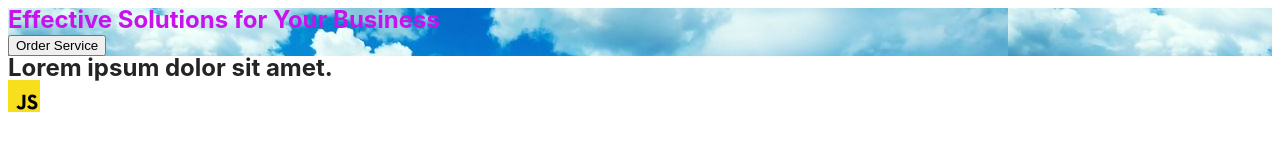
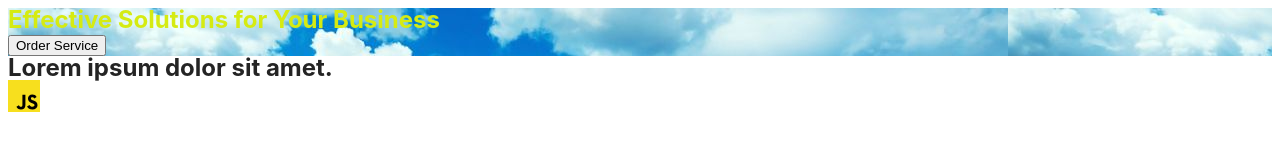
Before and after one commit to AllaM1208/-alla-training-group-repository-2, a website built with Vite: page src/index.html in a window 1280 px wide. Built offline with nearby package versions, Linux system fonts and the light colour scheme.

Commit message:
Update hero.css

```diff
--- a/src/css/hero.css
+++ b/src/css/hero.css
@@ -3,7 +3,7 @@
 }
 
 .hero-title {
-color: rgb(199, 18, 235);
+color: rgb(213, 235, 18);
 }
 
 @media only screen and (min-width: 1158px) {
```
